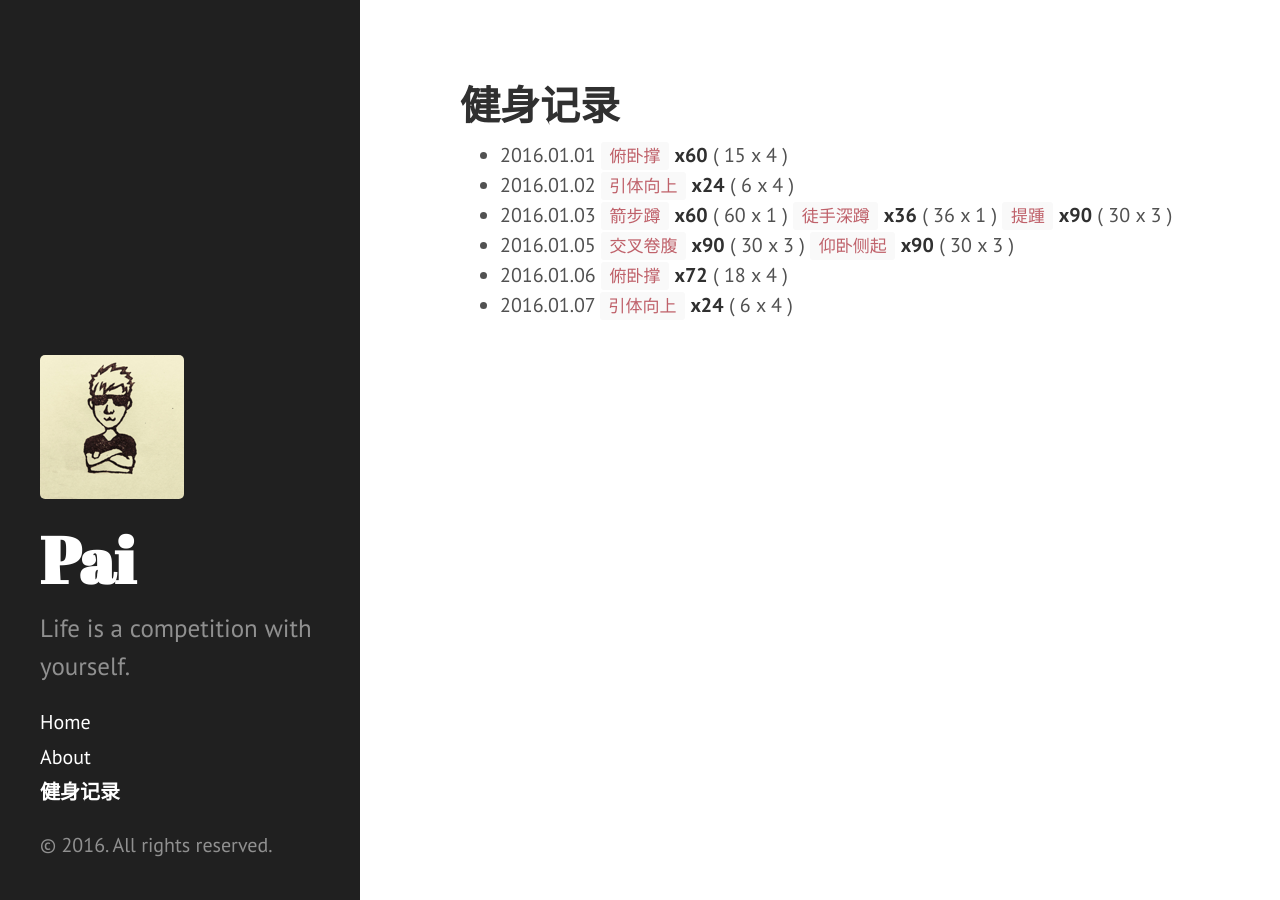
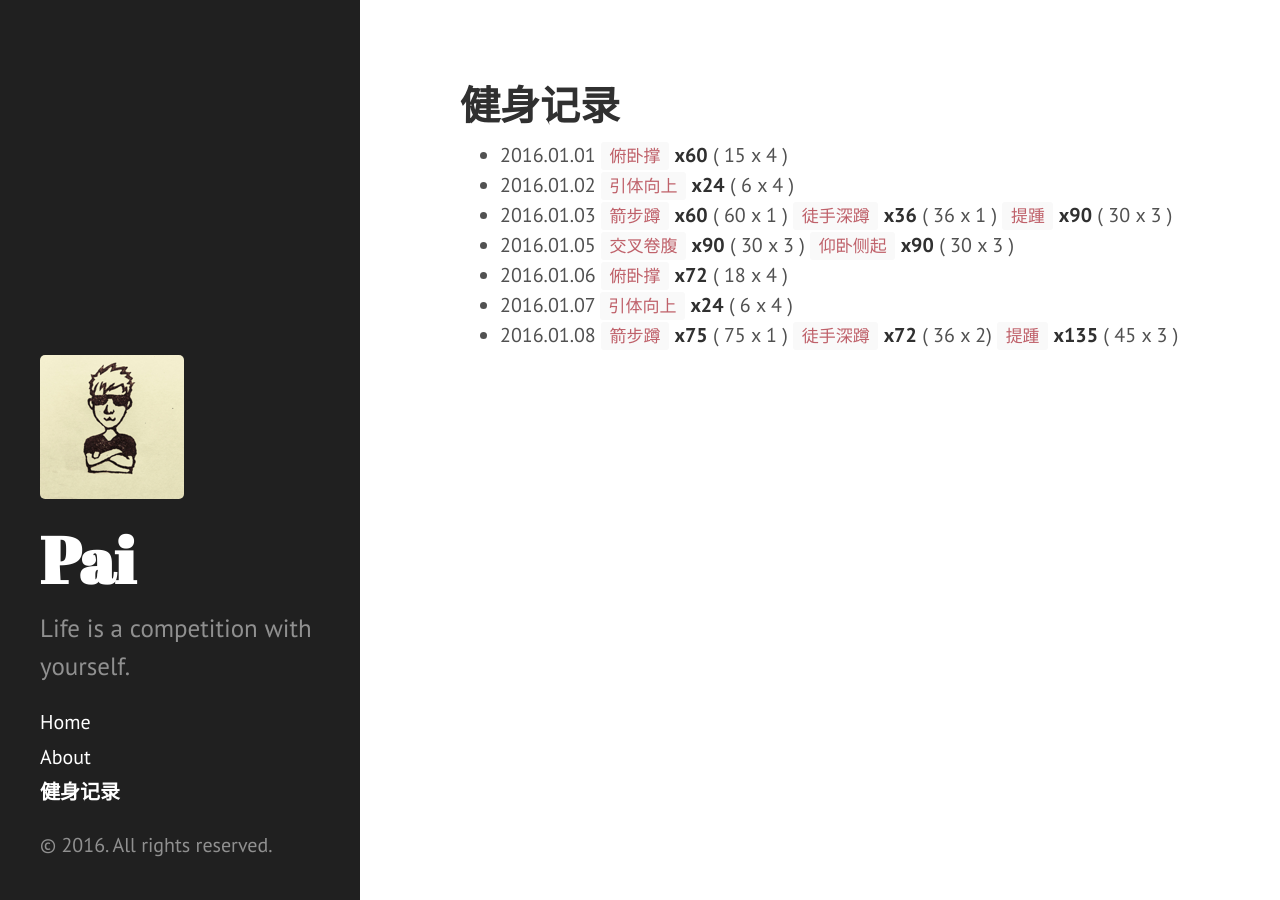
Before and after one commit to dragon8897/dragon8897.github.io, a Jekyll site: the page built from fitness.md, in a window 1280 px wide. Built offline with Jekyll 4.4.1, drawn with Linux system fonts in a browser that asks for light colours; Markdown is read by kramdown in place of the engine named in the settings.

Commit message:
add fitness record.

```diff
--- a/fitness.md
+++ b/fitness.md
@@ -10,3 +10,4 @@ title: 健身记录
 - 2016.01.05 `交叉卷腹` **x90** ( 30 x 3 ) `仰卧侧起` **x90** ( 30 x 3 )
 - 2016.01.06 `俯卧撑` **x72** ( 18 x 4 )
 - 2016.01.07 `引体向上` **x24** ( 6 x 4 )
+- 2016.01.08 `箭步蹲` **x75** ( 75 x 1 ) `徒手深蹲` **x72** ( 36 x 2) `提踵` **x135** ( 45 x 3 )
```
